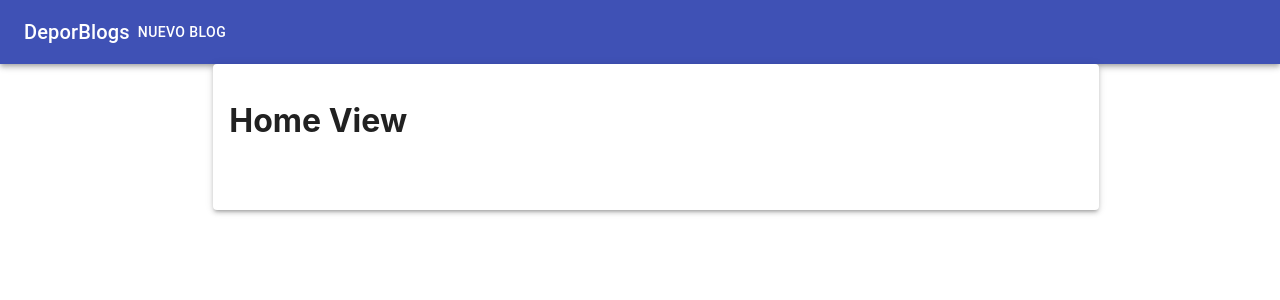
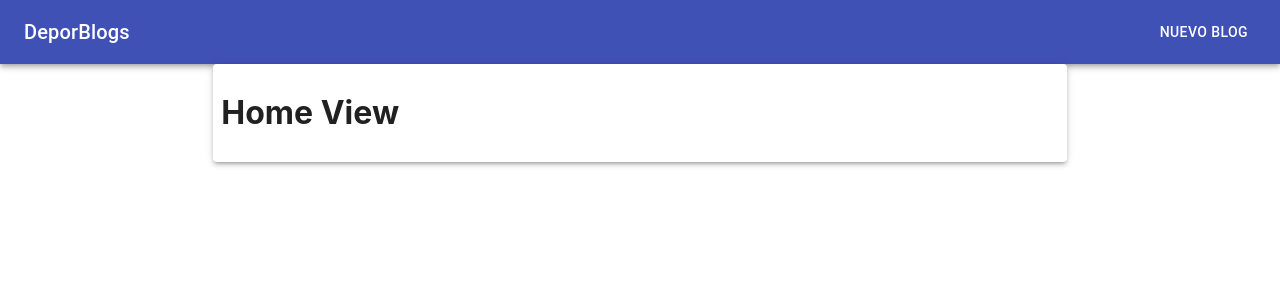
Before and after one commit to luizhdz/deporblogs, a React (Create React App) app: page / in a window 1280 px wide. Shown: the top 300 px of the page. Built offline with nearby package versions, Linux system fonts and the light colour scheme.

Commit message:
change layout styles

```diff
--- a/src/components/layout/styles.js
+++ b/src/components/layout/styles.js
@@ -1,22 +1,26 @@
-import { makeStyles } from '@material-ui/core/styles';
+import { makeStyles } from "@material-ui/core/styles";
 
 export const useStyles = makeStyles((theme) => ({
   root: {
-    flexGrow: 1
+    flexGrow: 1,
   },
   paper: {
-    width: '100%',
-    height: '100%',
-    display: 'flex',
-    padding: theme.spacing(2)
+    padding: theme.spacing(1),
   },
   menu: {
     position: "relative",
     zIndex: 90,
     transition: "all 1s ease 0s",
-    overflowX: "hidden"
+    overflowX: "hidden",
   },
-  padding2:{
-    padding: theme.spacing(2)
-  }
+  padding2: {
+    padding: theme.spacing(2),
+  },
+  menuButton: {
+    marginRight: theme.spacing(2),
+  },
+  title: {
+    flexGrow: 1,
+    cursor: "pointer",
+  },
 }));
```
